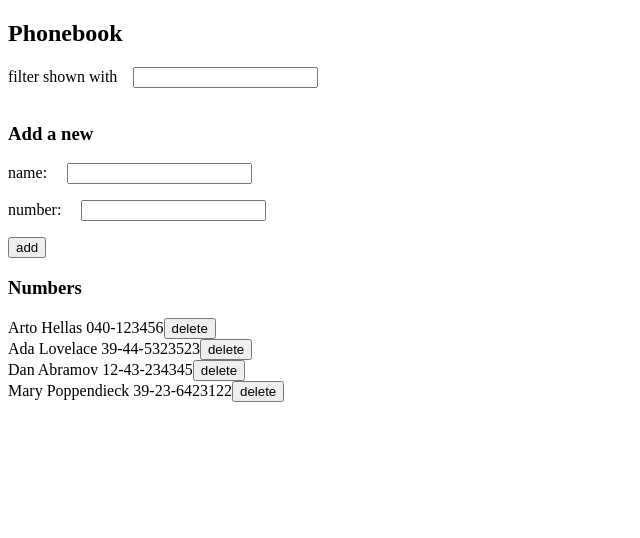
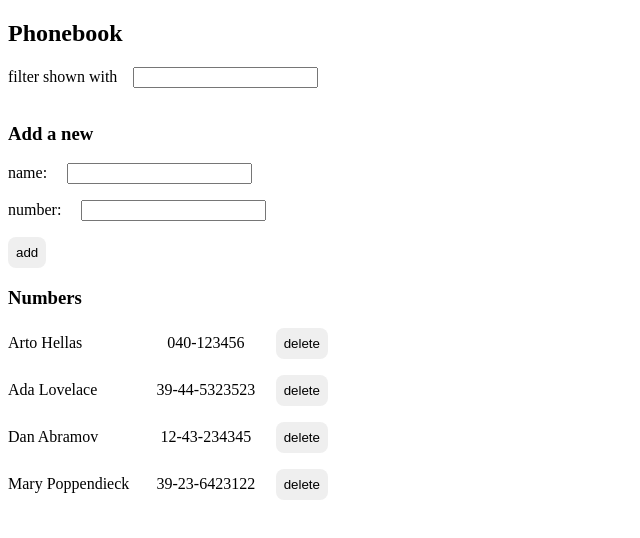
Before and after one commit to cameaann/05-puhelinluettelo, a React (Vite) app: page / in a window 1280 px wide. Shown: the top 538 px of the page, without its empty margins (0-640 px from the left). Built offline with nearby package versions, Linux system fonts and the light colour scheme; data requests are answered from the project's data file.

Commit message:
added checking if there are data in the input fields, and added styles to buttons

```diff
--- a/src/components/Person.jsx
+++ b/src/components/Person.jsx
@@ -1,9 +1,10 @@
 const Person = ({ person, handleDelete }) => {
   return (
     <>
-      <div>
-        <span>{person.name} {person.number}</span>
-        <button type="submit" onClick={handleDelete}>delete</button>
+      <div className="person">
+        <span>{person.name}</span>
+        <span> {person.number}</span>
+        <button className="btn" type="submit" onClick={handleDelete}>delete</button>
       </div>
 
     </>
--- a/src/components/PersonForm.jsx
+++ b/src/components/PersonForm.jsx
@@ -21,28 +21,37 @@ const PersonForm = ({ handleOnSubmit, persons }) => {
     let action = "";
 
     if (person) {
-      let result = confirm(newName + " is already added to phonebook, replace the old number with a new one");
+      let result = confirm(
+        newName +
+          " is already added to phonebook, replace the old number with a new one"
+      );
 
       if (result) {
         console.log(person);
         action = "change";
-        const changedPerson = {... person,
-         number: newNumber}
-         setNewName("");
-         setNewNumber("");
+        const changedPerson = { ...person, number: newNumber };
+        resetFields();
         handleOnSubmit(changedPerson, action);
       }
     } else {
-      action = "create"
+      action = "create";
+      if (newName.length < 1 || newNumber < 1) {
+        alert("You need to enter the name and number");
+      } else {
         const newPerson = {
           name: newName,
           number: newNumber,
         };
+        resetFields();
+        handleOnSubmit(newPerson, action);
+      }
+    }
+  };
+
+  function resetFields(){
     setNewName("");
     setNewNumber("");
-      handleOnSubmit(newPerson, action);
   }
-  };
 
   return (
     <form onSubmit={handleSubmit}>
@@ -54,7 +63,9 @@ const PersonForm = ({ handleOnSubmit, persons }) => {
         </div>
       </div>
       <div>
-        <button type="submit">add</button>
+        <button className="btn" type="submit">
+          add
+        </button>
       </div>
     </form>
   );
--- a/src/index.css
+++ b/src/index.css
@@ -2,3 +2,26 @@ input{
   margin-block-end: 1rem;
   margin-inline-start: 1rem;
 }
+.btn{
+  display:block;
+  width: fit-content;
+  border-radius: .5rem;
+  border:none;
+  padding: .5rem;
+}
+
+.btn:hover, .btn:active{
+  background: linear-gradient(#64b2e6, #474e95);
+  color:#ffffff;
+}
+.person{
+  width:20rem;
+  display: flex;
+  justify-content: space-between;
+  align-items: center;
+  margin-block-end: 1rem;
+
+}
+.person span:first-of-type{
+  flex-basis: 40%;
+}
```
Lines whose indentation alone changed are shown as unchanged.
